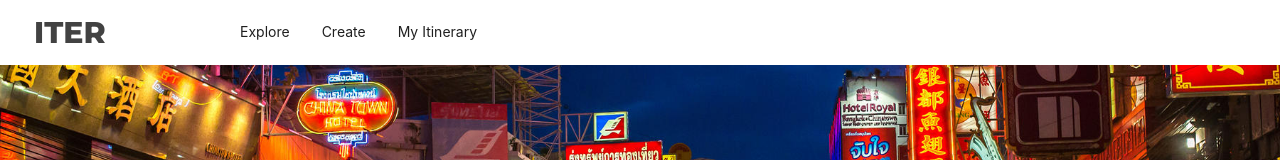
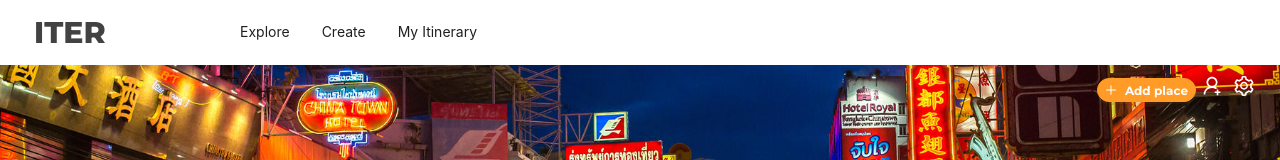
Before and after one commit to pploythehuman/iter-frontend, a React (Create React App) app: page /itinerary/1 in a window 1280 px wide. Shown: the top 160 px of the page. Built offline with nearby package versions, Linux system fonts and the light colour scheme.

Commit message:
add buttons to banner

```diff
--- a/src/index.scss
+++ b/src/index.scss
@@ -537,6 +537,23 @@
         margin: 0;
       }
     }
+    .banner-button {
+      .ant-btn{
+        font-family: 'Montserrat-Bold';
+        font-size: 12px;
+        border-radius: 20px;
+        // padding: 0 !important;
+      }
+
+      position: absolute;
+      top: 5px;
+      right: 20px;
+      color: #fff;
+      display: flex;
+      flex-direction: row;
+      align-items: flex-end;
+
+    }
   }
 
   .ant-tabs-nav {
--- a/src/pages/Itinerary.tsx
+++ b/src/pages/Itinerary.tsx
@@ -11,8 +11,13 @@
 import whiteImg from "../assets/white_img.png";
 import bangkokImg from "../assets/bangkok_img.jpeg";
 
+import {
+  UserAddOutlined,
+  PlusOutlined,
+  SettingOutlined
+} from '@ant-design/icons';
 
-import { Card, Tabs } from "antd";
+import { Button, Card, Tabs } from "antd";
 
 const { TabPane } = Tabs;
 
@@ -158,6 +163,13 @@
           <h1 style={{ color: textColor, fontFamily: 'Montserrat-Bold' }}>Bangkok</h1>
           <h5 style={{ color: textColor, fontFamily: 'Montserrat-SemiBold', marginTop: '10px' }}>Dates: April 1, 2023 - April 5, 2023</h5>
         </div>
+        <div className="banner-button">
+          <Button type="primary" icon={<PlusOutlined />} size="small" style={{ color: textColor }}>
+            Add place
+          </Button>
+          <Button type="link" icon={<UserAddOutlined />} style={{ color: textColor, fontSize: '20px' }} />
+          <Button type="link" icon={<SettingOutlined />} style={{ color: textColor, fontSize: '20px' }} />
+        </div>
       </div>
       <Tabs defaultActiveKey="timeline" onChange={(key) => setActiveTab(key)} centered style={{ width: '100%'}}>
         <TabPane tab="Timeline" key="timeline" />
```
